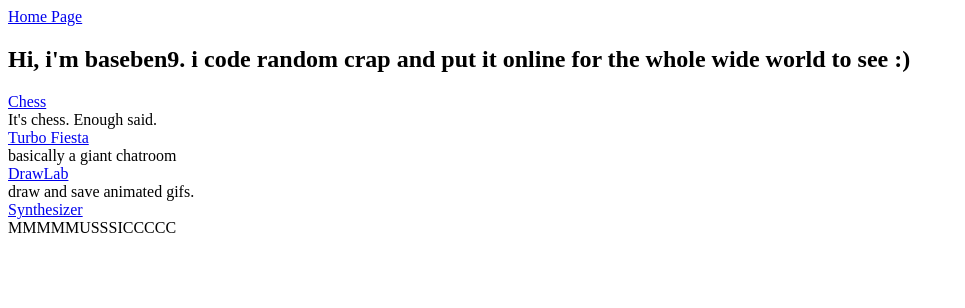
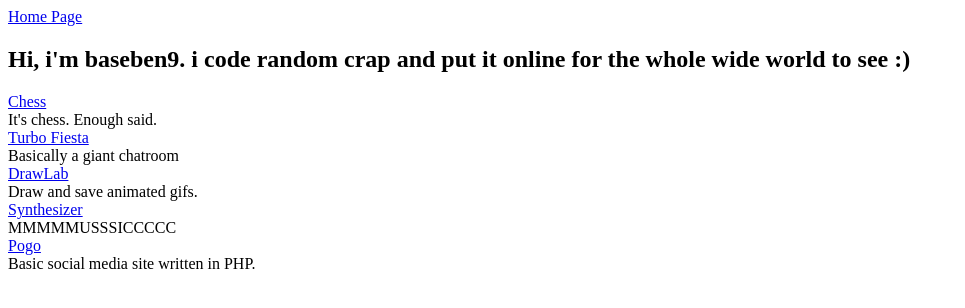
Before and after one commit to baseben9/baseben-gitsite, a plain HTML site: page index.html in a window 1280 px wide. Shown: the whole page, without its empty margins (0-965 px from the left). Drawn offline with Linux system fonts and the light colour scheme.

Commit message:
Update index.html

```diff
--- a/index.html
+++ b/index.html
@@ -9,14 +9,18 @@ It's chess. Enough said.
 <br>
 <a href="https://baseben9.github.io/turbo-fiesta/">Turbo Fiesta</a>
 <br>
-basically a giant chatroom
+Basically a giant chatroom
 <br>
 <a href="https://baseben9.github.io/DrawLab/">DrawLab</a>
 <br>
-draw and save animated gifs.
+Draw and save animated gifs.
     <br>
     <a href="https://baseben9.github.io/crazsynth">Synthesizer</a>
 <br>
 MMMMMUSSSICCCCC
+    <br>
+    <a href="pogomedia.tk">Pogo</a>
+<br>
+Basic social media site written in PHP.
                                              </body>
 </html>
```
